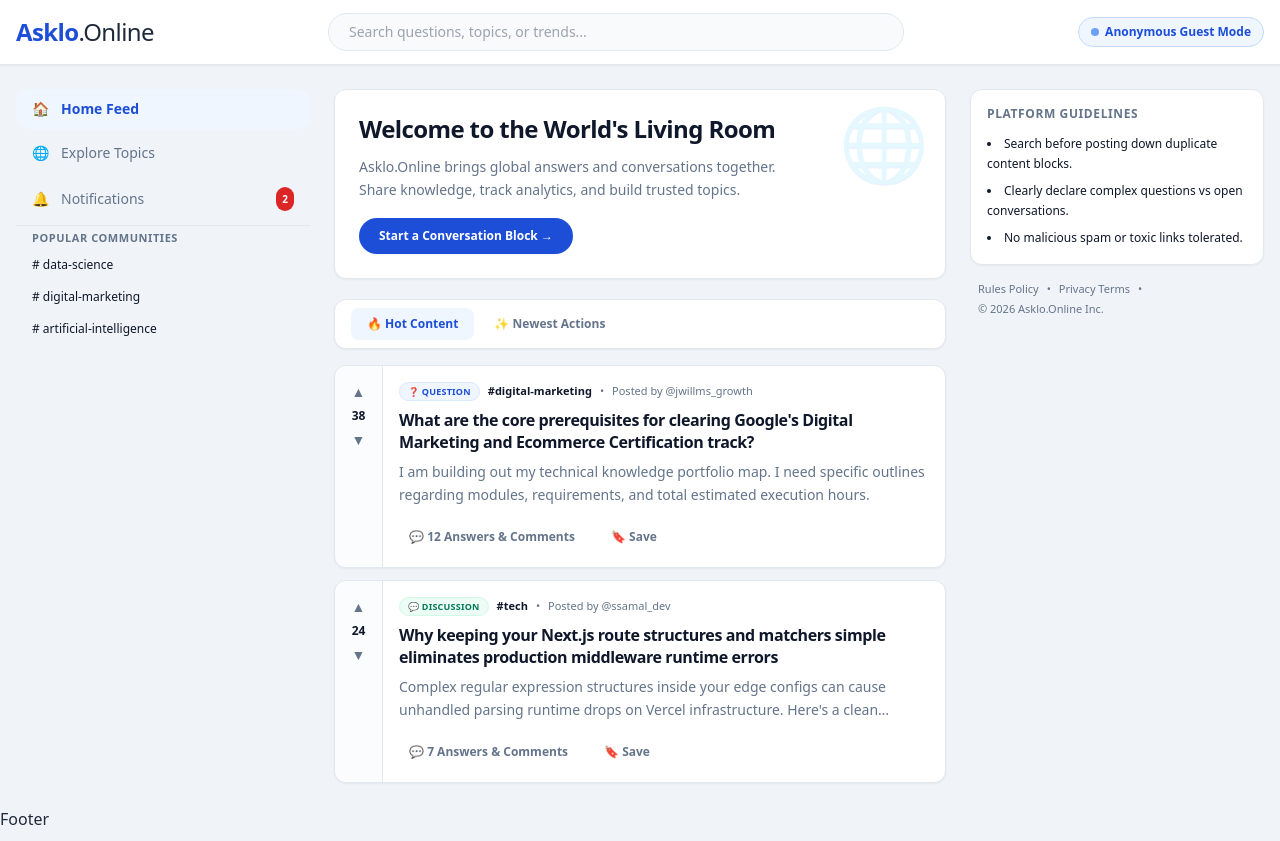
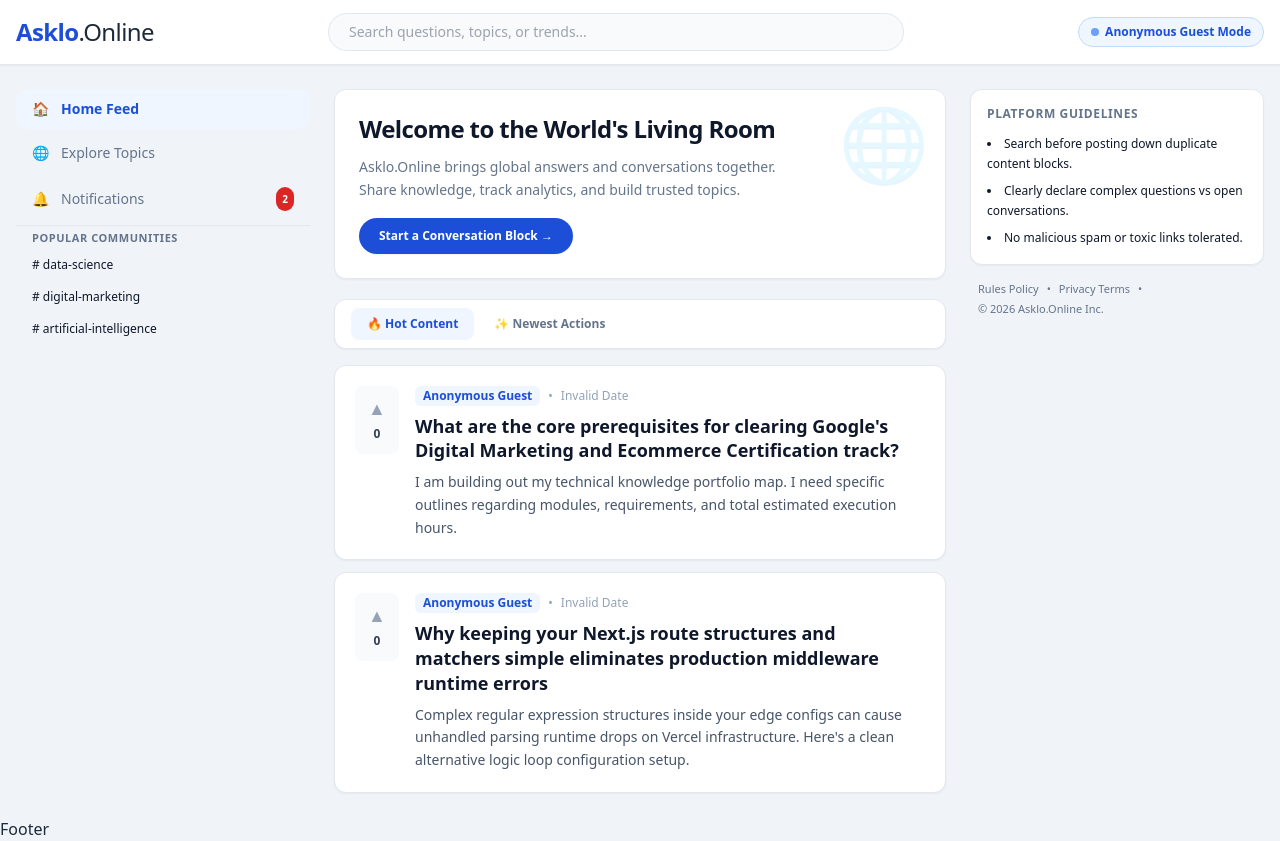
Before and after one commit to askloonline-maker/portfolio-website, a Next.js app: page / in a window 1280 px wide. Built offline with nearby package versions, Linux system fonts and the light colour scheme.

Commit message:
Refactor QuestionCard to use PostProps and manage votes
Refactor QuestionCard component to use updated PostProps interface and handle upvotes state.

```diff
--- a/components/QuestionCard.tsx
+++ b/components/QuestionCard.tsx
@@ -1,64 +1,63 @@
-import React from "react";
-import Link from "next/link";
+"use client";
+import React, { useState } from "react";
 
-interface QuestionCardProps {
+interface PostProps {
   post: {
     id: string;
-    title: string;
+    title?: string;
     content: string;
-    type: "QUESTION" | "DISCUSSION";
-    score: number;
-    category: string;
-    author: string;
-    replies: number;
+    author_name?: string;
+    created_at: string;
+    upvotes?: number;
   };
 }
 
-export default function QuestionCard({ post }: QuestionCardProps) {
-  const isQuestion = post.type === "QUESTION";
+export default function QuestionCard({ post }: PostProps) {
+  const [votes, setVotes] = useState(post.upvotes || 0);
+  const [hasVoted, setHasVoted] = useState(false);
+
+  const handleUpvote = () => {
+    if (hasVoted) {
+      setVotes(prev => prev - 1);
+      setHasVoted(false);
+    } else {
+      setVotes(prev => prev + 1);
+      setHasVoted(true);
+    }
+  };
 
   return (
-    <div className="bg-white border border-[#e2e8f0] rounded-xl shadow-sm hover:border-slate-300 transition overflow-hidden flex">
-      {/* Vote Pillar Container */}
-      <div className="bg-slate-50/50 w-12 flex flex-col items-center py-3 border-r border-[#e2e8f0] select-none text-center">
-        <button className="text-[#64748b] hover:text-[#1d4ed8] text-sm font-bold p-1 transition">▲</button>
-        <span className="text-xs font-black text-[#0f172a] my-0.5">{post.score}</span>
-        <button className="text-[#64748b] hover:text-[#dc2626] text-sm font-bold p-1 transition">▼</button>
+    <div className="bg-white rounded-xl border border-slate-200 p-5 shadow-sm hover:shadow-md transition flex gap-4">
+      {/* Reddit-style sidebar vote column */}
+      <div className="flex flex-col items-center bg-slate-50 rounded-lg p-2 h-fit min-w-[44px]">
+        <button
+          onClick={handleUpvote}
+          className={`text-lg transition ${hasVoted ? "text-[#1d4ed8] font-bold" : "text-slate-400 hover:text-slate-600"}`}
+        >
+          ▲
+        </button>
+        <span className="text-xs font-bold text-slate-700 my-1">{votes}</span>
       </div>
 
-      {/* Main Metadata Text Pane */}
-      <div className="p-4 flex-1 space-y-2">
-        <div className="flex items-center flex-wrap gap-2 text-[11px] text-[#64748b]">
-          {isQuestion ? (
-            <span className="bg-[#eff6ff] text-[#1d4ed8] font-extrabold px-2 py-0.5 rounded-full uppercase tracking-wide text-[9px] border border-blue-100">
-              ❓ Question
-            </span>
-          ) : (
-            <span className="bg-emerald-50 text-emerald-700 font-extrabold px-2 py-0.5 rounded-full uppercase tracking-wide text-[9px] border border-emerald-100">
-              💬 Discussion
-            </span>
-          )}
-          <span className="font-bold text-[#0f172a]">#{post.category}</span>
+      {/* Primary content area */}
+      <div className="flex-1 space-y-2">
+        <div className="flex items-center gap-2 text-xs text-slate-400">
+          <span className="font-semibold text-[#1d4ed8] bg-[#eff6ff] px-2 py-0.5 rounded-md">
+            {post.author_name || "Anonymous Guest"}
+          </span>
           <span>•</span>
-          <span>Posted by @{post.author}</span>
+          <span>{new Date(post.created_at).toLocaleDateString()}</span>
         </div>
 
-        <h2 className="text-base font-bold text-[#0f172a] hover:text-[#1d4ed8] tracking-tight leading-snug transition cursor-pointer">
-          {post.title}
-        </h2>
+        {post.title && (
+          <h2 className="text-lg font-bold text-slate-900 leading-snug hover:text-[#1d4ed8] cursor-pointer transition">
+            {post.title}
+          </h2>
+        )}
 
-        <p className="text-sm text-[#64748b] line-clamp-2 leading-relaxed">
+        <p className="text-sm text-slate-600 whitespace-pre-wrap leading-relaxed">
           {post.content}
         </p>
-
-        <div className="pt-2 flex items-center gap-4 text-xs text-[#64748b] font-semibold">
-          <span className="flex items-center gap-1.5 hover:bg-slate-100 px-2.5 py-1.5 rounded-lg transition cursor-pointer">
-            💬 {post.replies} Answers & Comments
-          </span>
-          <span className="flex items-center gap-1.5 hover:bg-slate-100 px-2.5 py-1.5 rounded-lg transition cursor-pointer">
-            🔖 Save
-          </span>
-        </div>
       </div>
     </div>
   );
```
